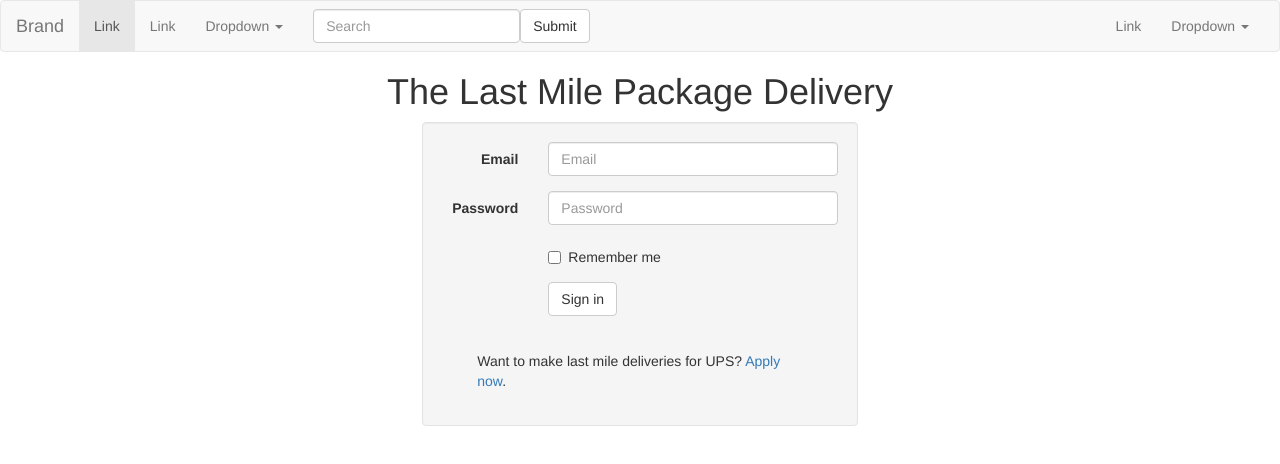
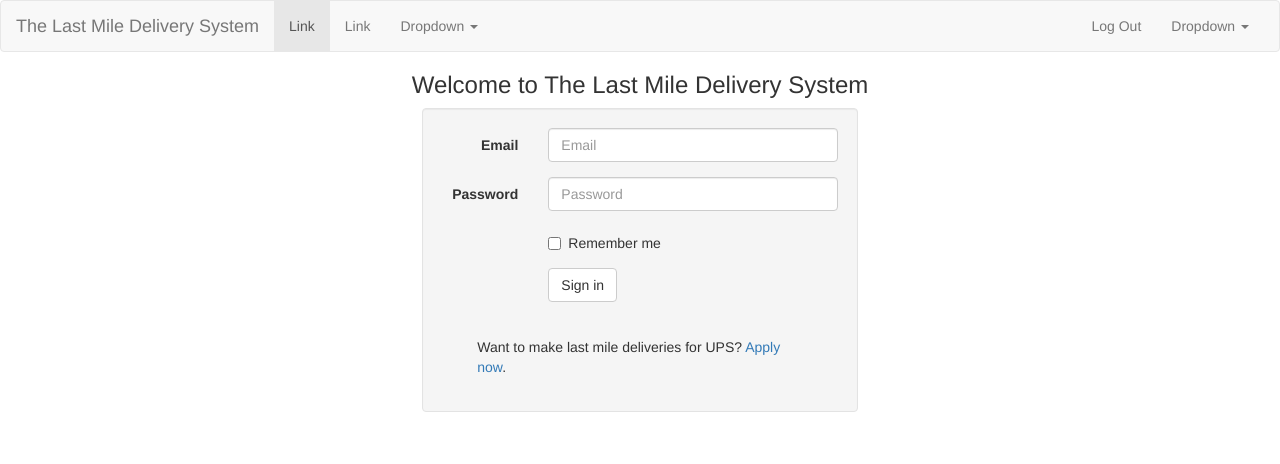
Before and after one commit to inoabrian/UPS_Hackathon, an Angular app in the folder lmdp/lmdp-client/: page / in a window 1280 px wide. Shown: the top 464 px of the page. Built offline with nearby package versions, Linux system fonts and the light colour scheme.

Commit message:
Added login and notification components. App.component.html defaults to login page.

```diff
--- a/lmdp/lmdp-client/src/app/app.component.html
+++ b/lmdp/lmdp-client/src/app/app.component.html
@@ -13,7 +13,7 @@
         <span class="icon-bar"></span>
         <span class="icon-bar"></span>
       </button>
-      <a class="navbar-brand" href="#">Brand</a>
+      <a class="navbar-brand" href="#">{{title}}</a>
     </div>
 
     <!-- Collect the nav links, forms, and other content for toggling -->
@@ -34,14 +34,15 @@
           </ul>
         </li>
       </ul>
-      <form class="navbar-form navbar-left">
+    <!--  <form class="navbar-form navbar-left">
         <div class="form-group">
           <input type="text" class="form-control" placeholder="Search">
         </div>
         <button type="submit" class="btn btn-default">Submit</button>
       </form>
+      -->
       <ul class="nav navbar-nav navbar-right">
-        <li><a href="#">Link</a></li>
+        <li><a href="#">Log Out</a></li>
         <li class="dropdown">
           <a href="#" class="dropdown-toggle" data-toggle="dropdown" role="button" aria-haspopup="true" aria-expanded="false">Dropdown <span class="caret"></span></a>
           <ul class="dropdown-menu">
@@ -58,47 +59,5 @@
   </div>
   <!-- /.container-fluid -->
 </nav>
-<div style="text-align:center">
-  <h1>
-    {{title}}
-  </h1>
-</div>
-<div class="row">
-  <div class="col-md-4 col-md-offset-4 col-sm-6 col-sm-offset-3 col-xs-8 col-xs-offset-2 well">
-    <form class="form-horizontal">
-      <div class="form-group">
-        <label for="inputEmail3" class="col-sm-3 control-label">Email</label>
-        <div class="col-sm-9">
-         <input type="email" class="form-control" id="inputEmail3" placeholder="Email">
-        </div>
-      </div>
-      <div class="form-group">
-        <label for="inputPassword3" class="col-sm-3 control-label">Password</label>
-        <div class="col-sm-9">
-          <input type="password" class="form-control" id="inputPassword3" placeholder="Password">
-        </div>
-      </div>
-      <div class="form-group">
-        <div class="col-sm-offset-3 col-sm-9">
-          <div class="checkbox">
-            <label>
-          <input type="checkbox"> Remember me
-        </label>
-          </div>
-        </div>
-      </div>
-      <div class="form-group">
-        <div class="col-sm-offset-3 col-sm-9">
-          <button type="submit" class="btn btn-default">Sign in</button>
-        </div>
-      </div>
-      <br />
-      <div class="form-group">
-        <div class="col-sm-offset-1 col-sm-10">
-          Want to make last mile deliveries for UPS?
-          <a href="#">Apply now</a>.
-        </div>
-      </div>
-    </form>
-  </div>
-</div>
+
+  <app-login [appTitle]="title"></app-login>
--- a/lmdp/lmdp-client/src/app/app.component.ts
+++ b/lmdp/lmdp-client/src/app/app.component.ts
@@ -1,9 +1,5 @@
 import { Component } from '@angular/core';
-
-export class Login{
-  email: string;
-  password: string;
-}
+import { Input } from '@angular/core';
 
 @Component({
   selector: 'app-root',
@@ -11,9 +7,5 @@ export class Login{
   styleUrls: ['./app.component.css']
 })
 export class AppComponent {
-  title = 'The Last Mile Package Delivery';
-  login: Login = {
-    email: null,
-    password: null
-  };
+  title = 'The Last Mile Delivery System';
 }
--- a/lmdp/lmdp-client/src/app/app.module.ts
+++ b/lmdp/lmdp-client/src/app/app.module.ts
@@ -2,10 +2,14 @@ import { BrowserModule } from '@angular/platform-browser';
 import { NgModule } from '@angular/core';
 
 import { AppComponent } from './app.component';
+import { LoginComponent } from './login/login.component';
+import { NotificationsComponent } from './notifications/notifications.component';
 
 @NgModule({
   declarations: [
-    AppComponent
+    AppComponent,
+    LoginComponent,
+    NotificationsComponent
   ],
   imports: [
     BrowserModule
--- /dev/null
+++ b/lmdp/lmdp-client/src/app/login/login.component.html
@@ -0,0 +1,44 @@
+<div style="text-align:center">
+
+<h3>Welcome to {{appTitle}}</h3>
+</div>
+
+<div class="row">
+  <div class="col-md-4 col-md-offset-4 col-sm-6 col-sm-offset-3 col-xs-8 col-xs-offset-2 well">
+    <form class="form-horizontal">
+      <div class="form-group">
+        <label for="inputEmail3" class="col-sm-3 control-label">Email</label>
+        <div class="col-sm-9">
+         <input type="email" class="form-control" id="inputEmail3" placeholder="Email">
+        </div>
+      </div>
+      <div class="form-group">
+        <label for="inputPassword3" class="col-sm-3 control-label">Password</label>
+        <div class="col-sm-9">
+          <input type="password" class="form-control" id="inputPassword3" placeholder="Password">
+        </div>
+      </div>
+      <div class="form-group">
+        <div class="col-sm-offset-3 col-sm-9">
+          <div class="checkbox">
+            <label>
+          <input type="checkbox"> Remember me
+        </label>
+          </div>
+        </div>
+      </div>
+      <div class="form-group">
+        <div class="col-sm-offset-3 col-sm-9">
+          <button type="submit" class="btn btn-default">Sign in</button>
+        </div>
+      </div>
+      <br />
+      <div class="form-group">
+        <div class="col-sm-offset-1 col-sm-10">
+          Want to make last mile deliveries for UPS?
+          <a href="#">Apply now</a>.
+        </div>
+      </div>
+    </form>
+  </div>
+</div>
--- /dev/null
+++ b/lmdp/lmdp-client/src/app/login/login.component.ts
@@ -0,0 +1,21 @@
+import { Component, OnInit } from '@angular/core';
+import { Input } from '@angular/core';
+
+//import {AppComponent} from '../app.component';
+
+@Component({
+  selector: 'app-login',
+  templateUrl: './login.component.html',
+  styleUrls: ['./login.component.css']
+})
+export class LoginComponent implements OnInit {
+
+  constructor() { }
+
+  @Input()
+  appTitle: string = "";
+
+  ngOnInit() {
+  }
+
+}
--- /dev/null
+++ b/lmdp/lmdp-client/src/app/notifications/notifications.component.html
@@ -0,0 +1,3 @@
+<p>
+  notifications works!
+</p>
--- /dev/null
+++ b/lmdp/lmdp-client/src/app/notifications/notifications.component.ts
@@ -0,0 +1,15 @@
+import { Component, OnInit } from '@angular/core';
+
+@Component({
+  selector: 'app-notifications',
+  templateUrl: './notifications.component.html',
+  styleUrls: ['./notifications.component.css']
+})
+export class NotificationsComponent implements OnInit {
+
+  constructor() { }
+
+  ngOnInit() {
+  }
+
+}
```
Also changed, not shown: lmdp/lmdp-client/src/app/login/login.component.css (added), lmdp/lmdp-client/src/app/notifications/notifications.component.css (added), 2 other files (tests, documents, lock files or other folders).
